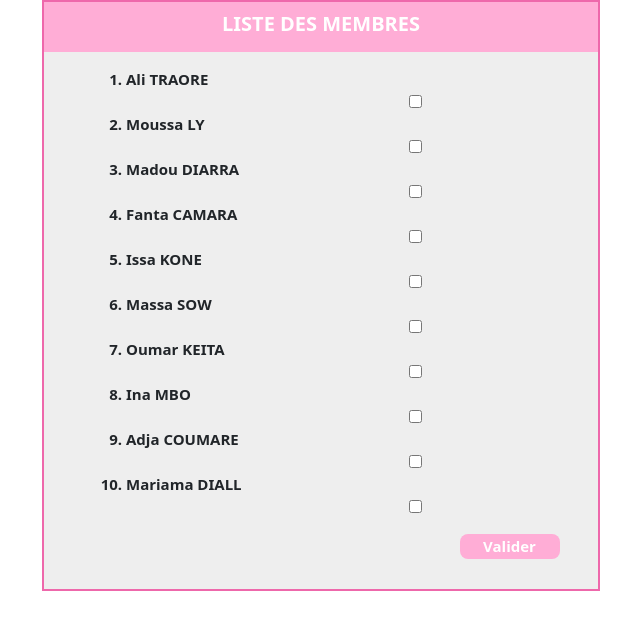
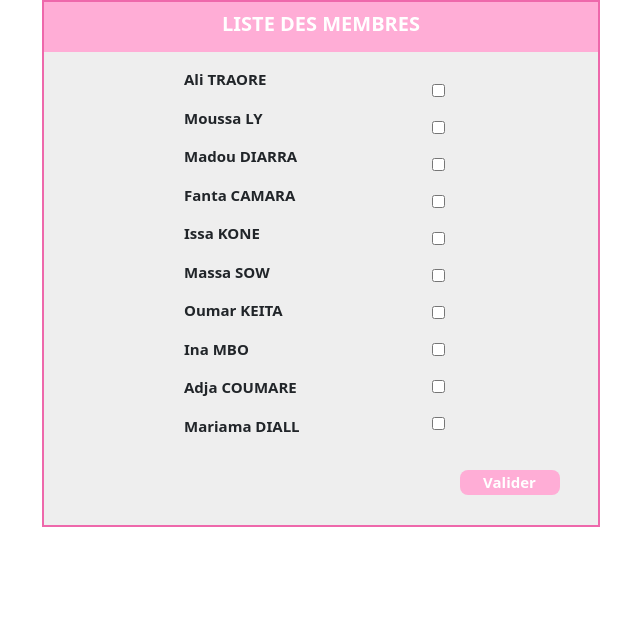
Before and after one commit to DJIKINE22/TeriyaTon, a PHP site: page /Asset/liste_membres.html in a window 1280 px wide. Shown: the top 630 px of the page, without its empty margins (319-959 px from the left). Run offline with PHP 8.4, Linux system fonts and the light colour scheme.

Commit message:
troisieme version

```diff
--- a/Asset/css/style.css
+++ b/Asset/css/style.css
@@ -218,7 +218,7 @@ nav{
 .liste_membre{
     font-size: 15px;
     font-weight: bold;
-    margin-left: 50px;
+    margin-left: 140px;
 }
 .btn_liste{
     background-color: #FFADD6;
@@ -232,7 +232,9 @@ nav{
 }
 .checkbox{
     margin-left: 60%;
-}
-.li_membre{
     margin-block-end: 20px;
 }
+.ok{
+    margin-top: -90%;
+    margin-block-end: 20px;
+}
--- a/Asset/liste_membres.html
+++ b/Asset/liste_membres.html
@@ -23,20 +23,32 @@
                     </div>
                 </div>
                 <div class="panel-body liste_membre">
-                    <ol class="">
-                        <li>Ali TRAORE</li><input type="checkbox" class="checkbox">
-                        <li>Moussa LY</li><input type="checkbox" class="checkbox">
-                        <li>Madou DIARRA</li><input type="checkbox" class="checkbox">
-                        <li>Fanta CAMARA</li><input type="checkbox" class="checkbox">
-                        <li>Issa KONE</li><input type="checkbox" class="checkbox">
-                        <li>Massa SOW</li><input type="checkbox" class="checkbox">
-                        <li>Oumar KEITA</li><input type="checkbox" class="checkbox">
-                        <li>Ina MBO</li><input type="checkbox" class="checkbox">
-                        <li>Adja COUMARE</li><input type="checkbox" class="checkbox">
-                        <li>Mariama DIALL</li><input type="checkbox" class="checkbox">
-                    </ol>
+                    <!-- <ol class=""> -->
+                        <p>Ali TRAORE</p>
+                        <p>Moussa LY</p>
+                        <p>Madou DIARRA</p>
+                        <p>Fanta CAMARA</p>
+                        <p>Issa KONE</p>
+                        <p>Massa SOW</p>
+                        <p>Oumar KEITA</p>
+                        <p>Ina MBO</p>
+                        <p>Adja COUMARE</p>
+                        <p>Mariama DIALL</p>
+                    <!-- </ol> -->
+                    <div class="ok">
+                        <input type="checkbox" class="checkbox">
+                        <input type="checkbox" class="checkbox">
+                        <input type="checkbox" class="checkbox">
+                        <input type="checkbox" class="checkbox">
+                        <input type="checkbox" class="checkbox">
+                        <input type="checkbox" class="checkbox">
+                        <input type="checkbox" class="checkbox">
+                        <input type="checkbox" class="checkbox">
+                        <input type="checkbox" class="checkbox">
+                        <input type="checkbox" class="checkbox">
+                    </div>
                 </div>
-                <a href="visioconference.html"><input class="btn_liste" type="submit" name="valider" value="Valider"></a>
+                <a href="../Asset/visioconference.html"><input class="btn_liste" type="submit" name="valider" value="Valider"></a>
             </div>
         </div>
     </div>
```
Also changed, not shown: Asset/membre_groupe.html (+10 -12 lines), Asset/tchat.html (+4 -4 lines), Asset/visioconference.html (+6 -6 lines).
